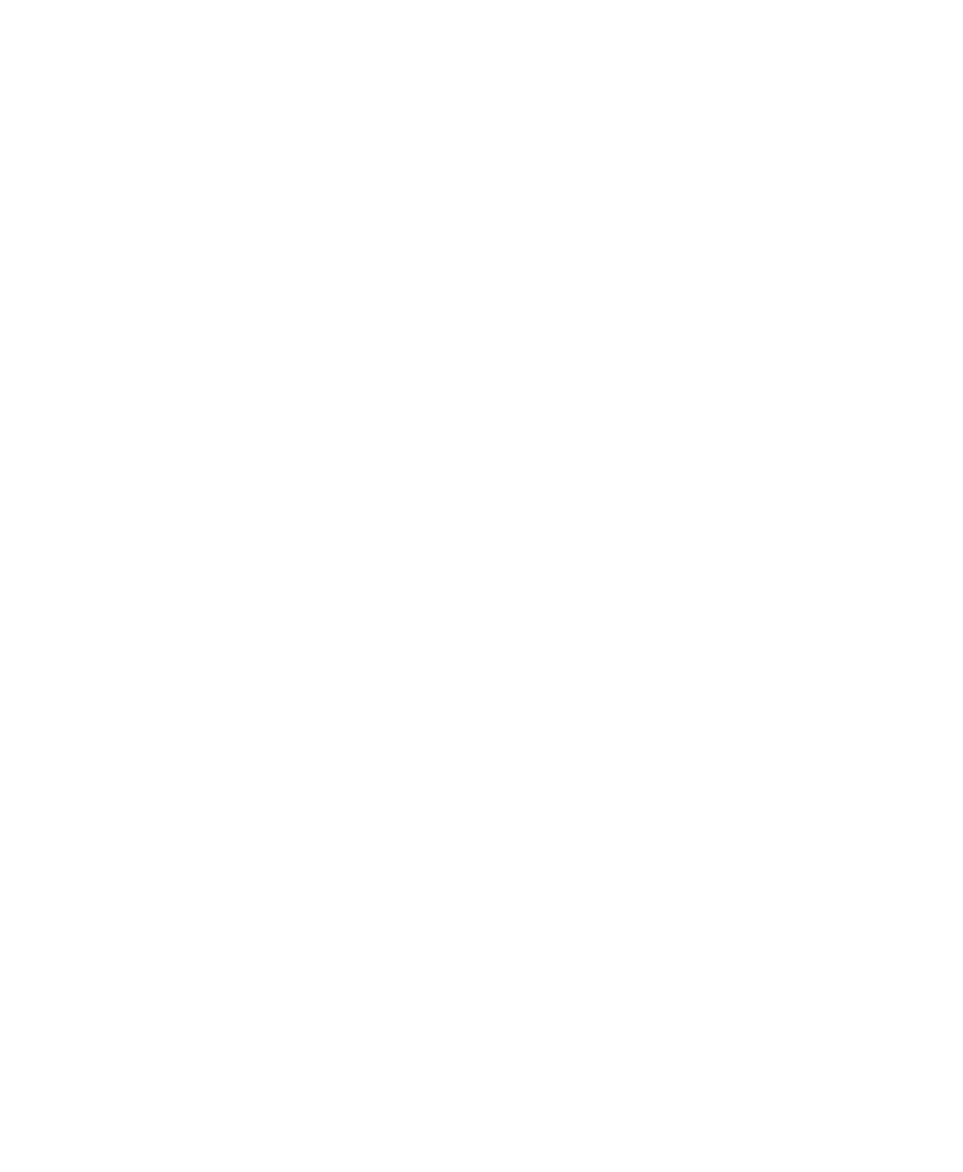
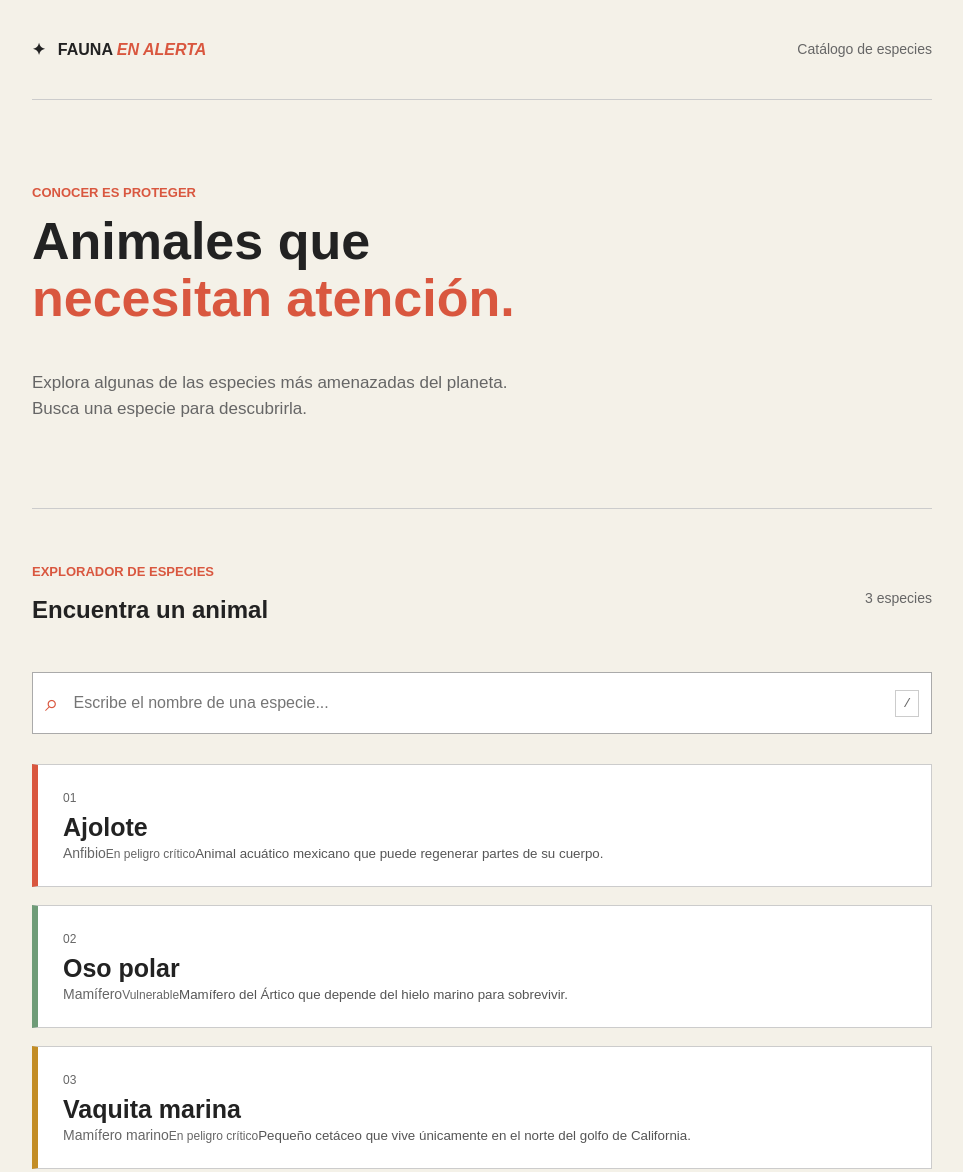
Before and after one commit to ivo-peralta/pagina_interactiva, a plain HTML site: page index.html in a window 1280 px wide. Shown: the top 1172 px of the page, without its empty margins (158-1121 px from the left). Before the commit the page ends 800 px from the top, so only its background shows below. Drawn offline with Linux system fonts and the light colour scheme.

Commit message:
codigo completo

```diff
--- a/assets/css/style.css
+++ b/assets/css/style.css
@@ -0,0 +1,214 @@
+* {
+	box-sizing: border-box;
+}
+
+body {
+	margin: 0;
+	padding: 0 20px;
+	color: #222;
+	background: #f4f1e8;
+	font-family: Arial, sans-serif;
+	line-height: 1.5;
+}
+
+.site-header,
+main,
+.site-footer {
+	max-width: 900px;
+	margin: 0 auto;
+}
+
+.site-header {
+	display: flex;
+	justify-content: space-between;
+	align-items: center;
+	padding: 25px 0;
+	border-bottom: 1px solid #ccc;
+}
+
+.brand {
+	color: #222;
+	font-weight: bold;
+	text-decoration: none;
+	text-transform: uppercase;
+}
+
+.brand em,
+h1 span {
+	color: #d9573f;
+}
+
+.brand-mark {
+	margin-right: 8px;
+}
+
+.header-note,
+.result-count {
+	color: #666;
+	font-size: 14px;
+}
+
+.intro {
+	padding: 70px 0;
+}
+
+.eyebrow {
+	margin-bottom: 10px;
+	color: #d9573f;
+	font-size: 13px;
+	font-weight: bold;
+	text-transform: uppercase;
+}
+
+h1,
+h2 {
+	margin-top: 0;
+}
+
+h1 {
+	font-size: 52px;
+	line-height: 1.1;
+}
+
+.intro-copy {
+	max-width: 500px;
+	color: #666;
+	font-size: 17px;
+}
+
+.catalog {
+	padding: 40px 0 80px;
+	border-top: 1px solid #ccc;
+}
+
+.catalog-heading {
+	display: flex;
+	justify-content: space-between;
+	align-items: center;
+	margin-bottom: 25px;
+}
+
+.search-box {
+	display: flex;
+	align-items: center;
+	gap: 10px;
+	margin-bottom: 30px;
+	padding: 12px;
+	border: 1px solid #aaa;
+	background: white;
+}
+
+.search-icon {
+	color: #d9573f;
+	font-size: 24px;
+}
+
+input {
+	width: 100%;
+	padding: 5px;
+	border: 0;
+	outline: 0;
+	background: transparent;
+	font-size: 16px;
+}
+
+kbd {
+	padding: 3px 7px;
+	border: 1px solid #ccc;
+	color: #666;
+}
+
+.animal-grid {
+	display: grid;
+	gap: 18px;
+}
+
+.animal-card {
+	padding: 25px;
+	border: 1px solid #ccc;
+	border-left: 6px solid #d9573f;
+	color: #222;
+	background: white;
+	cursor: pointer;
+	text-align: left;
+}
+
+.animal-card:hover,
+.animal-card:focus {
+	background: #fffaf5;
+}
+
+.animal-card[hidden] {
+	display: none;
+}
+
+.card-sage {
+	border-left-color: #6f9c78;
+}
+
+.card-gold {
+	border-left-color: #c38d25;
+}
+
+.animal-number,
+.animal-status {
+	color: #666;
+	font-size: 12px;
+}
+
+.animal-name {
+	display: block;
+	margin: 8px 0 3px;
+	font-size: 25px;
+	font-weight: bold;
+}
+
+.animal-type {
+	color: #666;
+	font-size: 14px;
+}
+
+.animal-description {
+	margin: 15px 0 0;
+	color: #555;
+}
+
+.empty-state {
+	color: #666;
+	text-align: center;
+}
+
+.site-footer {
+	padding: 20px 0;
+	border-top: 1px solid #ccc;
+	color: #666;
+	font-size: 13px;
+}
+
+.sr-only {
+	position: absolute;
+	width: 1px;
+	height: 1px;
+	overflow: hidden;
+}
+
+@media (max-width: 600px) {
+	.header-note {
+		display: none;
+	}
+
+	.intro {
+		padding: 45px 0;
+	}
+
+	h1 {
+		font-size: 40px;
+	}
+
+	.catalog-heading,
+	.site-footer {
+		align-items: flex-start;
+		flex-direction: column;
+		gap: 10px;
+	}
+}
--- a/index.html
+++ b/index.html
@@ -3,12 +3,58 @@
 <head>
     <meta charset="UTF-8">
     <meta name="viewport" content="width=device-width, initial-scale=1.0">
-    <title>Animales en peligro de exticion</title>
+    <meta name="description" content="Explora animales en peligro de extinción y encuentra una especie por su nombre.">
+    <link rel="stylesheet" href="assets/css/style.css">
+    <script src="script.js" defer></script>
+    <title>Fauna en alerta | Animales en peligro</title>
 </head>
 <body>
+    <header class="site-header">
+        <a class="brand" href="index.html" aria-label="Fauna en alerta, inicio">
+            <span class="brand-mark" aria-hidden="true">✦</span>
+            <span>Fauna <em>en alerta</em></span>
+        </a>
+        <p class="header-note">Catálogo de especies</p>
+    </header>
 
+    <main>
+        <section class="intro" aria-labelledby="page-title">
+            <p class="eyebrow">Conocer es proteger</p>
+            <h1 id="page-title">Animales que<br><span>necesitan atención.</span></h1>
+            <p class="intro-copy">Explora algunas de las especies más amenazadas del planeta. Busca una especie para descubrirla.</p>
+        </section>
+
+        <section class="catalog" aria-labelledby="catalog-title">
+            <div class="catalog-heading">
+                <div>
+                    <p class="eyebrow">Explorador de especies</p>
+                    <h2 id="catalog-title">Encuentra un animal</h2>
+                </div>
+                <span class="result-count" id="result-count" aria-live="polite">3 especies</span>
+            </div>
+
+            <label class="search-box" for="search-input">
+                <span class="search-icon" aria-hidden="true">⌕</span>
+                <span class="sr-only">Buscar por nombre</span>
+                <input id="search-input" type="search" placeholder="Escribe el nombre de una especie..." autocomplete="off">
+                <kbd>/</kbd>
+            </label>
+
+            <div class="animal-grid" id="animal-list">
+                <button class="animal-card card-coral" type="button" data-animal="Ajolote" data-raza="Ajolote">
+                    <span class="animal-number">01</span><span class="animal-name">Ajolote</span><span class="animal-type">Anfibio</span><span class="animal-status">En peligro crítico</span><span class="animal-description">Animal acuático mexicano que puede regenerar partes de su cuerpo.</span>
+                </button>
+                <button class="animal-card card-sage" type="button" data-animal="Oso polar" data-raza="Oso polar">
+                    <span class="animal-number">02</span><span class="animal-name">Oso polar</span><span class="animal-type">Mamífero</span><span class="animal-status">Vulnerable</span><span class="animal-description">Mamífero del Ártico que depende del hielo marino para sobrevivir.</span>
+                </button>
+                <button class="animal-card card-gold" type="button" data-animal="Vaquita marina" data-raza="Vaquita marina">
+                    <span class="animal-number">03</span><span class="animal-name">Vaquita marina</span><span class="animal-type">Mamífero marino</span><span class="animal-status">En peligro crítico</span><span class="animal-description">Pequeño cetáceo que vive únicamente en el norte del golfo de California.</span>
+                </button>
+            </div>
+            <p class="empty-state" id="empty-state" hidden>No encontramos especies con ese nombre.</p>
+        </section>
+    </main>
+
+    <footer class="site-footer"><span>FAUNA EN ALERTA</span><span>La conservación comienza con la curiosidad.</span></footer>
 </body>
-<footer>
-
-</footer>
 </html>
--- a/script.js
+++ b/script.js
@@ -0,0 +1,35 @@
+const searchInput = document.querySelector('#search-input');
+const animalButtons = [...document.querySelectorAll('[data-raza]')];
+const resultCount = document.querySelector('#result-count');
+const emptyState = document.querySelector('#empty-state');
+
+// Permite buscar sin diferenciar mayúsculas ni acentos.
+function normalizarTexto(texto) {
+	return texto
+		.toLocaleLowerCase('es')
+		.normalize('NFD')
+		.replace(/[\u0300-\u036f]/g, '');
+}
+
+// Muestra solo los animales cuyo nombre coincide con la búsqueda.
+function filtroAnimalRaza(texto) {
+	const termino = normalizarTexto(texto.trim());
+	let visibles = 0;
+
+	animalButtons.forEach((button) => {
+		const nombre = normalizarTexto(button.dataset.animal || button.dataset.raza || '');
+		const coincide = nombre.includes(termino);
+		button.hidden = !coincide;
+		if (coincide) visibles += 1;
+	});
+
+	resultCount.textContent = `${visibles} ${visibles === 1 ? 'especie' : 'especies'}`;
+	emptyState.hidden = visibles !== 0;
+}
+
+// Ejecuta el filtro cada vez que cambia el texto.
+function filtroBusqueda(evento) {
+	filtroAnimalRaza(evento.target.value);
+}
+
+searchInput.addEventListener('input', filtroBusqueda);
```
